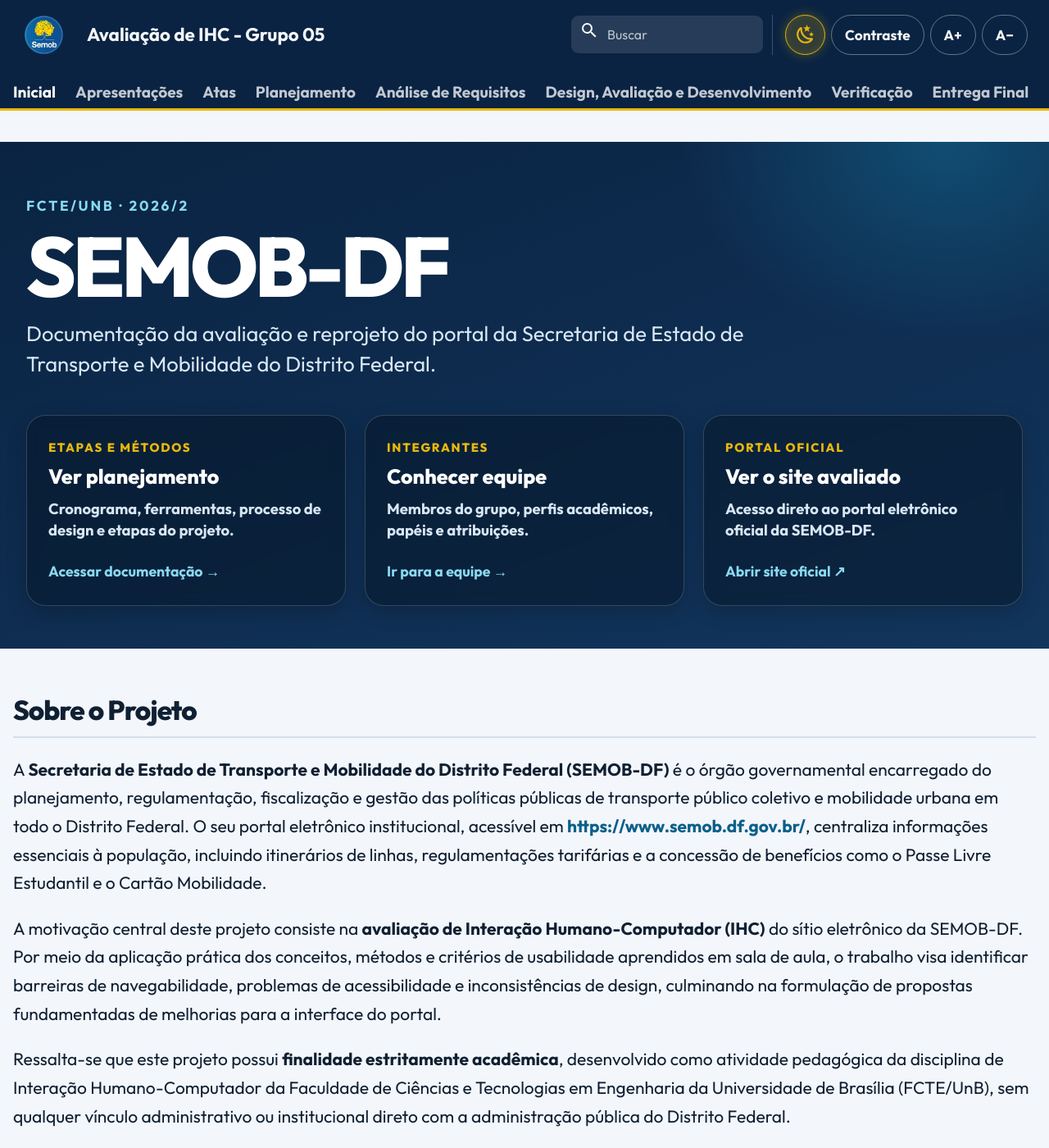
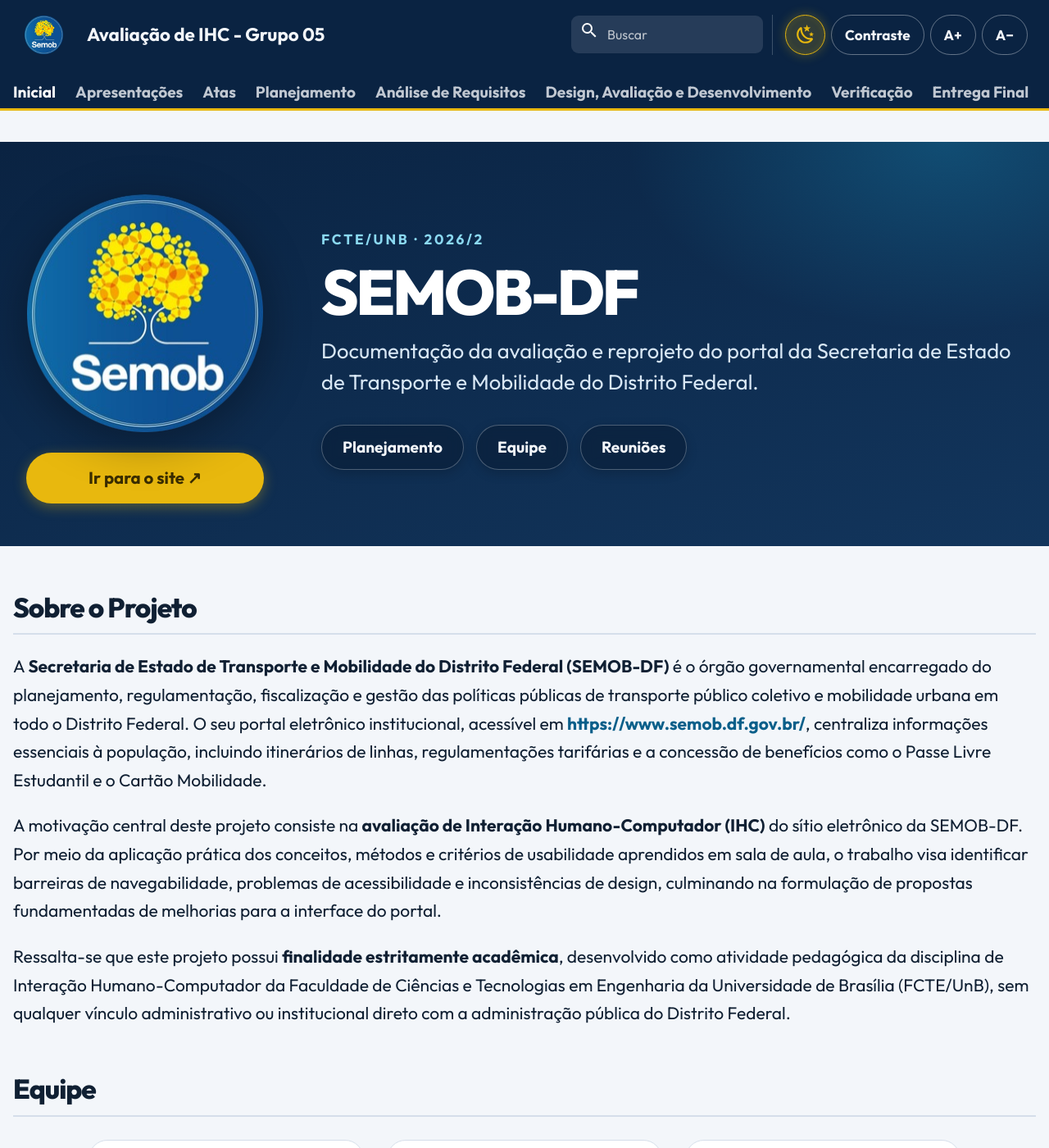
Before and after one commit to Interacao-Humano-Computador/2026.2-Grupo05, an MkDocs documentation site: the page built from docs/index.md, in a window 1280 px wide and 1400 px high. Shown: the whole window at 82% size. Built offline with MkDocs 1.6.1 and Material for MkDocs 9.7.7, drawn with Linux system fonts in a browser that asks for light colours; comment, search, counter and statistics services are not loaded.

Commit message:
feat(home): reorganizar layout do splash com logo e botoes minimalistas

```diff
--- a/docs/assets/css/extra.css
+++ b/docs/assets/css/extra.css
@@ -466,16 +466,71 @@
 }
 
 .splash {
+  display: block;
+  width: calc(100% + 2.4rem);
+  margin: 0 -1.2rem 1.6rem;
+  padding: 3rem 2rem 2.8rem;
+  background:
+    radial-gradient(ellipse 55% 85% at 90% 0%, rgba(26, 166, 214, 0.28), transparent 55%),
+    linear-gradient(160deg, #0a2342 0%, #12355c 100%);
+  color: #f3f6fa;
+}
+
+.splash-grid {
+  display: flex;
+  justify-content: space-between;
+  align-items: center;
+  gap: 3.5rem;
+  width: 100%;
+}
+
+.splash-media {
   display: flex;
   flex-direction: column;
-  gap: 1.8rem;
-  width: calc(100% + 2.4rem);
-  margin: 0 -1.2rem 1.6rem;
-  padding: 2.8rem 1.6rem 2.4rem;
-  background:
-    radial-gradient(ellipse 50% 80% at 90% 0%, rgba(26, 166, 214, 0.28), transparent 50%),
-    linear-gradient(160deg, #0a2342 0%, #12355c 100%);
-  color: #f3f6fa;
+  align-items: center;
+  gap: 1.25rem;
+  flex-shrink: 0;
+}
+
+.splash-logo {
+  width: clamp(210px, 25vw, 290px);
+  max-width: 100%;
+  height: auto;
+  aspect-ratio: 1;
+  object-fit: contain;
+  filter: drop-shadow(0 12px 28px rgba(0, 0, 0, 0.35));
+  transition: transform 0.25s ease, filter 0.25s ease;
+}
+
+.splash-logo:hover {
+  transform: translateY(-2px) scale(1.02);
+  filter: drop-shadow(0 16px 32px rgba(0, 0, 0, 0.45));
+}
+
+.splash-btn {
+  width: 100%;
+  max-width: clamp(210px, 25vw, 290px);
+  min-height: 2.9rem;
+  font-size: 1.05rem;
+  font-weight: 750;
+  box-shadow: 0 4px 16px rgba(232, 184, 14, 0.35);
+  transition: transform 0.2s ease, box-shadow 0.2s ease, background-color 0.2s ease;
+}
+
+.splash-btn:hover,
+.splash-btn:focus-visible {
+  transform: translateY(-2px);
+  box-shadow: 0 8px 24px rgba(232, 184, 14, 0.55);
+}
+
+.splash-copy {
+  display: flex;
+  flex-direction: column;
+  justify-content: center;
+  align-items: flex-start;
+  min-width: 0;
+  max-width: 46rem;
+  margin-left: auto;
 }
 
 .splash-copy,
@@ -501,87 +556,88 @@
 .splash h1 {
   margin: 0 0 0.8rem;
   color: #fff;
-  font-size: clamp(3.4rem, 8vw, 6.2rem);
+  font-size: clamp(3rem, 6vw, 4.8rem);
   font-weight: 800;
   letter-spacing: -0.045em;
-  line-height: 0.9;
+  line-height: 0.95;
 }
 
 .lede {
-  max-width: 44rem;
+  max-width: 46rem;
   margin: 0;
   font-size: clamp(1.15rem, 2vw, 1.35rem);
-  line-height: 1.45;
+  line-height: 1.5;
   color: #d7e6f4;
 }
 
-.splash-options {
-  display: grid;
-  grid-template-columns: repeat(3, minmax(0, 1fr));
-  gap: 1.15rem;
-  margin-top: 0.4rem;
+.splash-quick-nav {
+  display: flex;
+  align-items: center;
+  gap: 0.75rem;
+  margin-top: 1.6rem;
+  flex-wrap: wrap;
 }
 
-.option-card {
-  display: flex;
-  flex-direction: column;
-  gap: 0.35rem;
-  padding: 1.35rem 1.3rem;
-  border: 1px solid rgba(243, 246, 250, 0.18);
-  border-radius: 1.15rem;
-  background: rgba(7, 22, 40, 0.52);
-  color: #fff !important;
+.quick-btn {
+  display: inline-flex;
+  align-items: center;
+  padding: 0.55rem 1.25rem;
+  border-radius: 999px;
+  border: 1px solid rgba(243, 246, 250, 0.28);
+  background: rgba(7, 22, 40, 0.4);
+  color: #f3f6fa !important;
+  font-size: 0.95rem;
+  font-weight: 650;
   text-decoration: none !important;
-  box-shadow: 0 8px 24px rgba(0, 0, 0, 0.18);
+  box-shadow: 0 4px 14px rgba(0, 0, 0, 0.18);
   backdrop-filter: blur(8px);
-  transition: transform 0.18s ease, border-color 0.18s ease, box-shadow 0.18s ease, background 0.18s ease;
+  transition: all 0.2s cubic-bezier(0.4, 0, 0.2, 1);
 }
 
-.option-card:hover,
-.option-card:focus-visible {
+.quick-btn:hover,
+.quick-btn:focus-visible {
   border-color: var(--cyan);
-  background: rgba(10, 35, 66, 0.78);
-  box-shadow: 0 12px 30px rgba(0, 0, 0, 0.32), 0 0 0 1px rgba(26, 166, 214, 0.35);
-  transform: translateY(-3px);
+  background: rgba(26, 166, 214, 0.2);
+  color: #fff !important;
+  box-shadow: 0 6px 20px rgba(0, 0, 0, 0.3), 0 0 0 1px rgba(26, 166, 214, 0.3);
+  transform: translateY(-2px);
 }
 
-.option-tag {
-  text-transform: uppercase;
-  letter-spacing: 0.12em;
-  font-size: 0.74rem;
-  font-weight: 750;
-  color: var(--gold);
-}
+@media screen and (max-width: 54em) {
+  .splash {
+    padding: 2.4rem 1.4rem 2.2rem;
+  }
 
-.option-card strong {
-  font-size: 1.25rem;
-  font-weight: 750;
-  color: #fff;
-  line-height: 1.3;
-}
+  .splash-grid {
+    flex-direction: column;
+    justify-content: center;
+    text-align: center;
+    gap: 2rem;
+  }
 
-.option-desc {
-  margin: 0.15rem 0 0 !important;
-  font-size: 0.92rem;
-  color: #d7e6f4;
-  line-height: 1.45;
-  flex-grow: 1;
-}
+  .splash-media {
+    width: 100%;
+  }
 
-.option-link {
-  display: inline-flex;
-  align-items: center;
-  gap: 0.25rem;
-  margin-top: 0.7rem;
-  font-size: 0.88rem;
-  font-weight: 700;
-  color: #8ad8f0;
-  transition: color 0.15s ease, transform 0.15s ease;
-}
+  .splash-copy {
+    margin-left: 0;
+    align-items: center;
+  }
 
-.option-card:hover .option-link {
-  color: var(--gold);
-  transform: translateX(3px);
+  .splash-copy,
+  .eyebrow,
+  .lede,
+  .splash h1 {
+    text-align: center;
+  }
+
+  .splash-quick-nav {
+    justify-content: center;
+  }
+
+  .lede {
+    margin-inline: auto;
+  }
 }
 
 .actions {
--- a/docs/index.md
+++ b/docs/index.md
@@ -5,6 +5,13 @@
 ---
 
 <section class="splash" markdown>
+
+<div class="splash-grid" markdown>
+
+<div class="splash-media">
+  <img src="assets/logo.png" alt="Logotipo SEMOB-DF" class="splash-logo" />
+  <a class="btn btn-gold splash-btn" href="https://www.semob.df.gov.br/" target="_blank" rel="noopener noreferrer">Ir para o site ↗</a>
+</div>
 
 <div class="splash-copy" markdown>
 
@@ -14,29 +21,14 @@
 
 <p class="lede">Documentação da avaliação e reprojeto do portal da Secretaria de Estado de Transporte e Mobilidade do Distrito Federal.</p>
 
+<div class="splash-quick-nav">
+  <a class="quick-btn" href="planejamento/">Planejamento</a>
+  <a class="quick-btn" href="#equipe">Equipe</a>
+  <a class="quick-btn" href="atas/">Reuniões</a>
 </div>
 
-<div class="splash-options">
-  <a class="option-card" href="planejamento/">
-    <span class="option-tag">Etapas e Métodos</span>
-    <strong>Ver planejamento</strong>
-    <span class="option-desc">Cronograma, ferramentas, processo de design e etapas do projeto.</span>
-    <span class="option-link">Acessar documentação &rarr;</span>
-  </a>
+</div>
 
-  <a class="option-card" href="#equipe">
-    <span class="option-tag">Integrantes</span>
-    <strong>Conhecer equipe</strong>
-    <span class="option-desc">Membros do grupo, perfis acadêmicos, papéis e atribuições.</span>
-    <span class="option-link">Ir para a equipe &rarr;</span>
-  </a>
-
-  <a class="option-card" href="https://www.semob.df.gov.br/" target="_blank" rel="noopener noreferrer">
-    <span class="option-tag">Portal Oficial</span>
-    <strong>Ver o site avaliado</strong>
-    <span class="option-desc">Acesso direto ao portal eletrônico oficial da SEMOB-DF.</span>
-    <span class="option-link">Abrir site oficial ↗</span>
-  </a>
 </div>
 
 </section>
```
